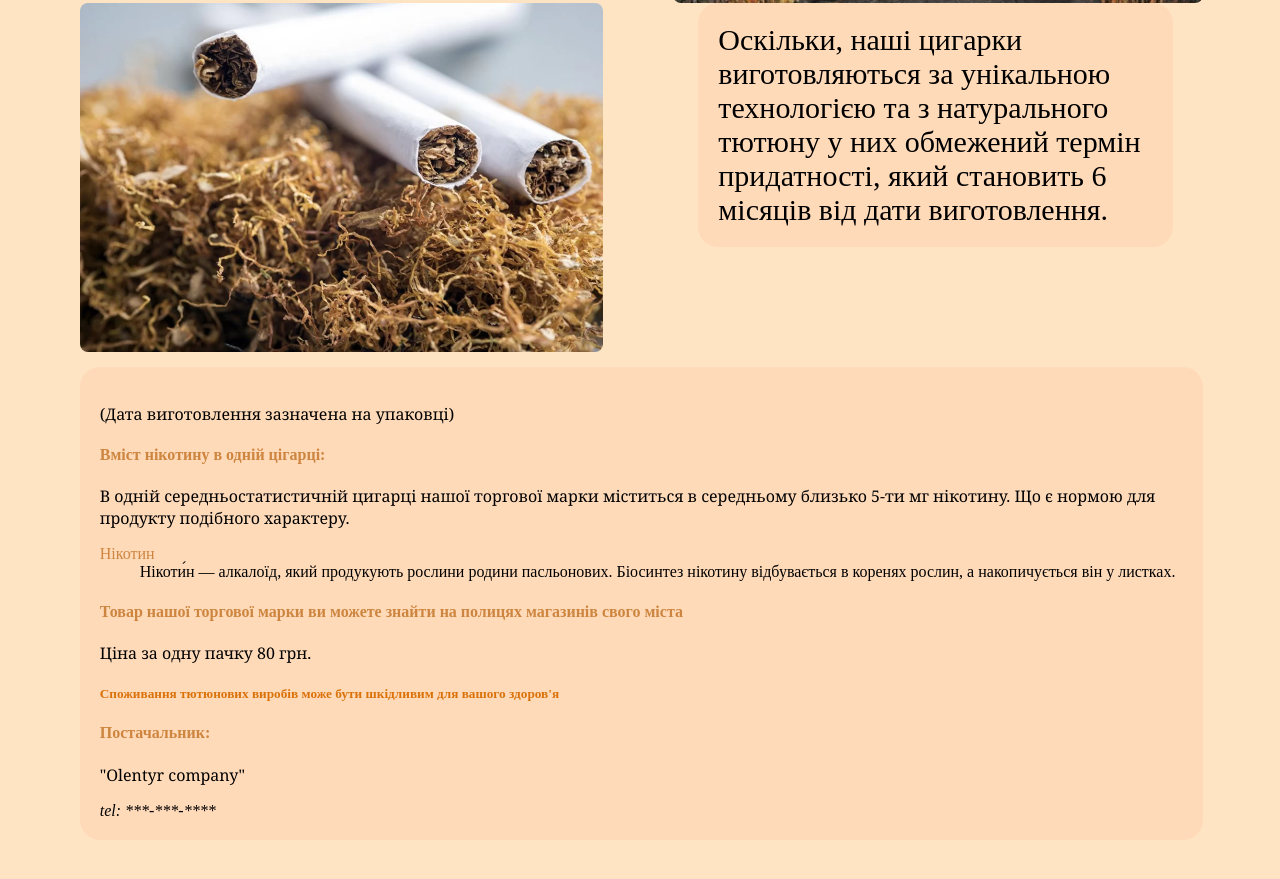
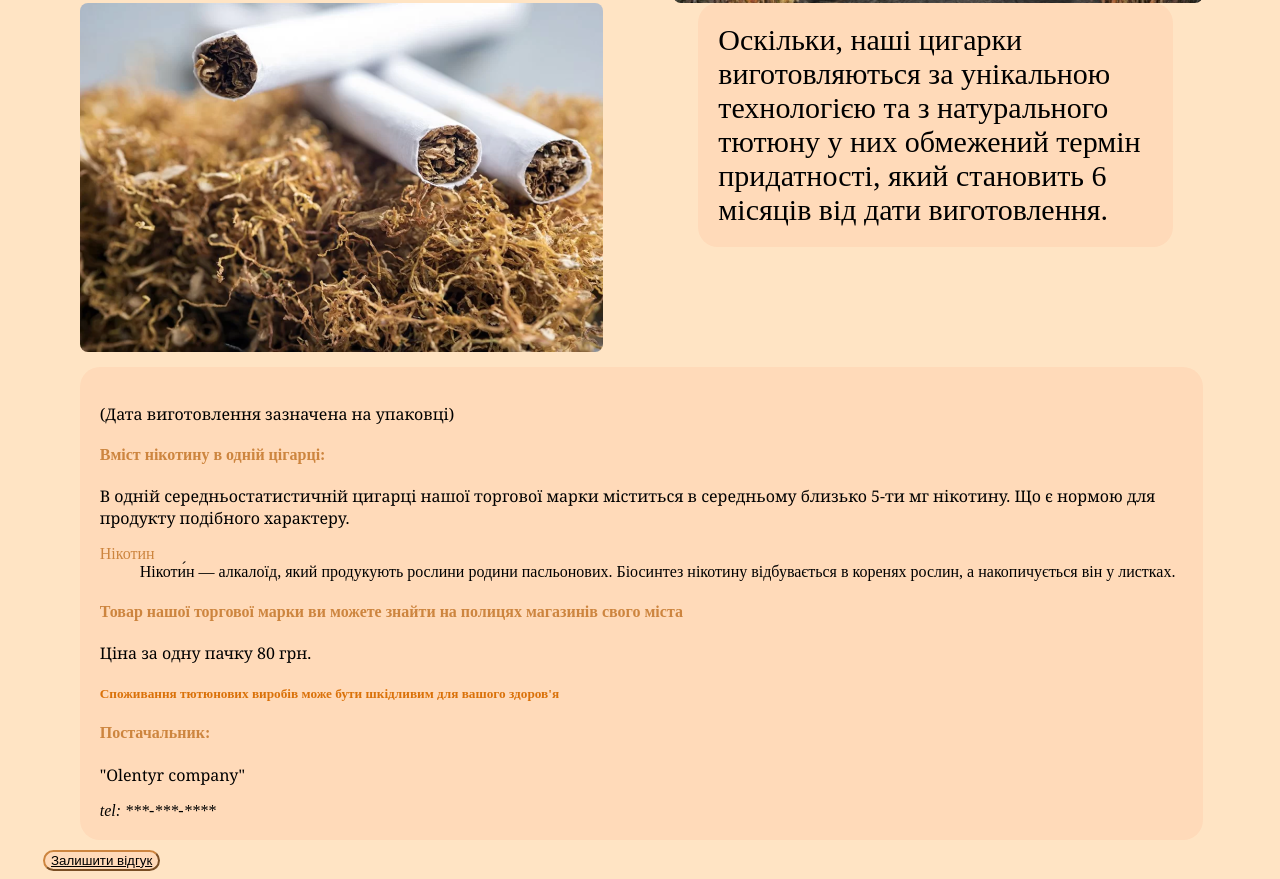
Before and after one commit to VLazorykOOP/weblab1-Mykytiuk-Anatolii, a plain HTML site: page company.html in a window 1280 px wide. Shown: the part 556-1435 px from the top of the page. Before the commit the page ends 1404 px from the top, so only its background shows below. Drawn offline with Linux system fonts and the light colour scheme.

Commit message:
final_changes_for lab4/5

```diff
--- a/company.html
+++ b/company.html
@@ -87,6 +87,7 @@
          tel: ***-***-****
       </address>
    </div>
+   <button><a href="Present.html">Залишити відгук</a></button>
  </body>
 
 </html>
--- a/css/mycss.css
+++ b/css/mycss.css
@@ -236,3 +236,14 @@ button {
     background-color: rgb(230, 151, 61);
     border-radius: 20px;
 }
+button{
+    border-radius: 15px;
+    border-color: peru;
+    background-color: peachpuff;
+    color: rgb(165, 95, 9);
+    margin-top: 10px;
+    margin-left: 35px;
+}
+a{
+    color: black;
+}
```
